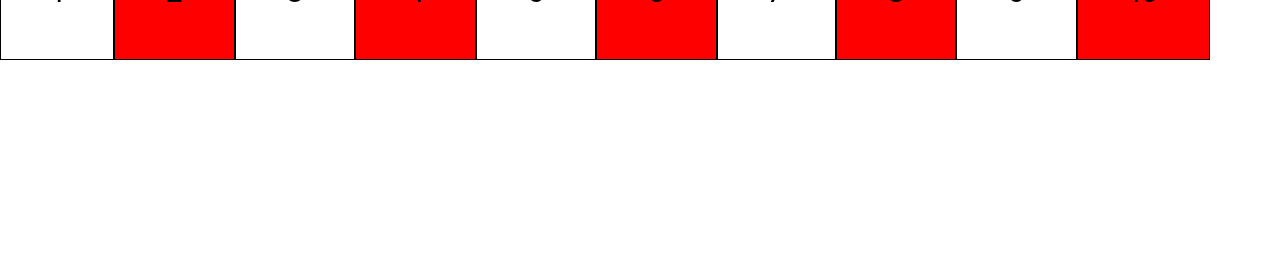
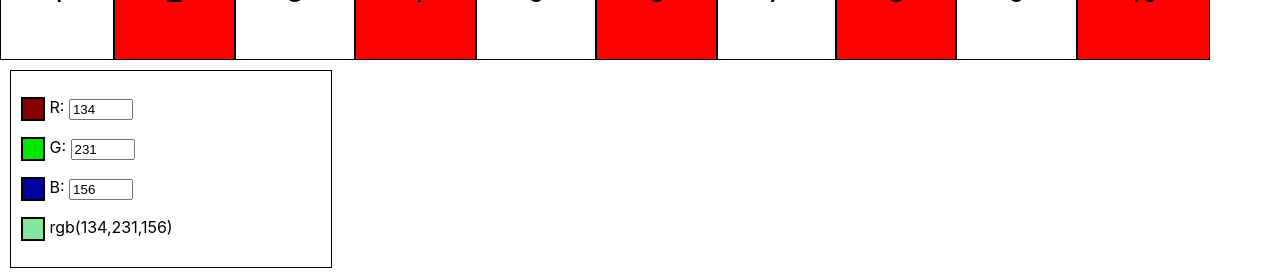
Before and after one commit to yerkoarce/lab-react-training, a React (Create React App) app: page / in a window 1280 px wide. Shown: the part 1852-2127 px from the top of the page. Before the commit the page ends 1912 px from the top, so only its background shows below. Built offline with nearby package versions, Linux system fonts and the light colour scheme.

Commit message:
Iteration 13 Completed!

```diff
--- a/src/App.js
+++ b/src/App.js
@@ -13,6 +13,7 @@ import maxImgClicked from './assets/images/maxence-glasses.png'
 import Dice from './components/Dice';
 import Carousel from './components/Carousel';
 import NumbersTable from './components/NumbersTable';
+import RGBColorPicker from './components/RGBColorPicker';
 
 function App() {
   return (
@@ -72,6 +73,7 @@ function App() {
       <NumbersTable
         limit={10}
       />
+      <RGBColorPicker />
     </>
   );
 }
--- /dev/null
+++ b/src/components/RGBColorPicker.js
@@ -0,0 +1,51 @@
+import { useState } from "react";
+import SingleColorPicker from "./SingleColorPicker";
+
+export default function RGBColorPicker() {
+
+  const [rValue, setRValue] = useState(134)
+  const [gValue, setGValue] = useState(231)
+  const [bValue, setBValue] = useState(156)
+
+  const styleBox = {
+    backgroundColor: `rgb(${rValue}, ${gValue}, ${bValue})`,
+    width: '20px',
+    height: '20px',
+    display: 'inline-flex',
+    border: '2px solid black',
+    verticalAlign: 'middle'
+  }
+
+  const handleRValue = (e) => {
+    setRValue(e.target.value)
+  }
+
+  const handleGValue = (e) => {
+    setGValue(e.target.value)
+  }
+
+  const handleBValue = (e) => {
+    setBValue(e.target.value)
+  }
+
+  return (
+    <div style={{border: '1px solid black', width: '300px', padding: '10px', margin: '10px'}}>
+    <SingleColorPicker
+      value={rValue}
+      color='r'
+      onChange={handleRValue}
+    />
+    <SingleColorPicker
+      value={gValue}
+      color='g'
+      onChange={handleGValue}
+    />
+    <SingleColorPicker
+      value={bValue}
+      color='b'
+      onChange={handleBValue}
+    />
+    <p style={{verticalAlign: 'middle'}}><span style={styleBox}></span> rgb({rValue},{gValue},{bValue}) </p>
+    </div>
+  )
+}
--- /dev/null
+++ b/src/components/SingleColorPicker.js
@@ -0,0 +1,19 @@
+export default function SingleColorPicker({ color, value, onChange }) {
+
+  const getColorBox = (color, value) => {
+    return {
+      backgroundColor: `rgb(${color === "r" ? value : 0}, ${color === "g" ? value : 0}, ${color === "b" ? value : 0})`,
+      width: '20px',
+      height: '20px',
+      display: 'inline-flex',
+      border: '2px solid black',
+      verticalAlign: 'middle'
+     }
+  }
+
+  return (
+    <div>
+      <p style={{verticalAlign: 'middle'}}><span style={getColorBox(color, value)}></span> {color.toUpperCase()}: <input type="number" value={value} onChange={onChange} min={0} max={255} /></p>
+    </div>
+  )
+}
```
